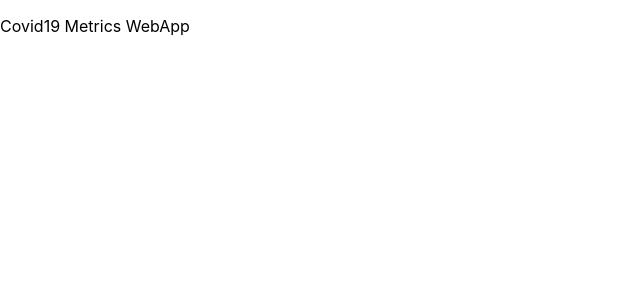
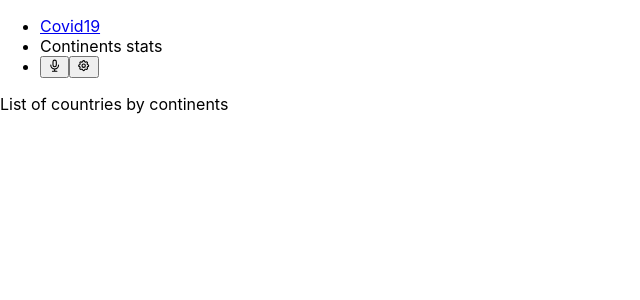
Before and after one commit to NitBravoA92/covid19-metrics-webapp, a React (Create React App) app: page / in a window 1280 px wide. Shown: the top 300 px of the page, without its empty margins (0-640 px from the left). Built offline with nearby package versions, Linux system fonts and the light colour scheme.

Commit message:
Set up the routes of the application

```diff
--- a/src/App.js
+++ /dev/null
@@ -1,13 +0,0 @@
-function App() {
-  return (
-    <div className="App">
-      <header className="App-header">
-        <p>
-          Covid19 Metrics WebApp
-        </p>
-      </header>
-    </div>
-  );
-}
-
-export default App;
--- /dev/null
+++ b/src/App.jsx
@@ -0,0 +1,13 @@
+import { Routes, Route } from 'react-router-dom';
+import Home from './pages/Home';
+import Countries from './pages/Countries';
+
+const App = () => (
+  <Routes>
+    <Route path="/" element={<Home />} />
+    <Route path="home" element={<Home />} />
+    <Route path="country/:countryName" element={<Countries />} />
+  </Routes>
+);
+
+export default App;
--- a/src/index.js
+++ b/src/index.js
@@ -1,5 +1,6 @@
 import React from 'react';
 import ReactDOM from 'react-dom/client';
+import { BrowserRouter } from 'react-router-dom';
 import './index.css';
 import App from './App';
 import reportWebVitals from './reportWebVitals';
@@ -7,7 +8,9 @@ import reportWebVitals from './reportWebVitals';
 const root = ReactDOM.createRoot(document.getElementById('root'));
 root.render(
   <React.StrictMode>
-    <App />
+    <BrowserRouter>
+      <App />
+    </BrowserRouter>
   </React.StrictMode>,
 );
 reportWebVitals();
```
